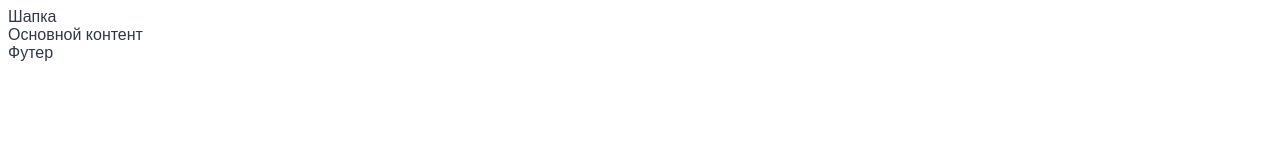
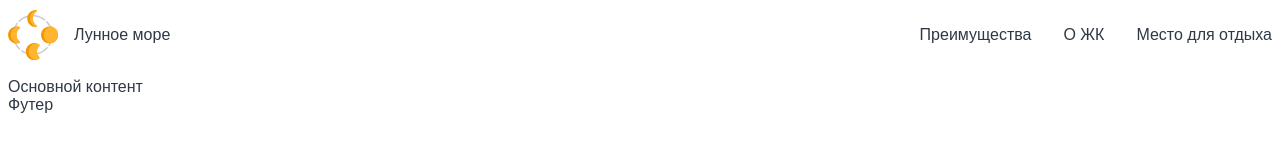
Before and after one commit to sdemikhov/layout-designer-project-lvl1, a plain HTML site: page index.html in a window 1280 px wide. Drawn offline with Linux system fonts and the light colour scheme.

Commit message:
start work on step3

```diff
--- a/index.html
+++ b/index.html
@@ -9,7 +9,19 @@
     <link rel="stylesheet" href="styles/style.css">
 </head>
 <body>
-    <header>Шапка</header>
+    <header>
+        <div class="logo-container">
+            <img class="logo" src="images/logo.svg" alt="moon-sea-logo">
+            <span>Лунное море</span>
+        </div>
+        <nav>
+            <ul>
+                <li>Преимущества</li>
+                <li>О ЖК</li>
+                <li>Место для отдыха</li>
+            </ul>
+        </nav>
+    </header>
     <main>Основной контент</main>
     <footer>Футер</footer>
 </body>
--- a/styles/style.css
+++ b/styles/style.css
@@ -1,8 +1,49 @@
-html {
+* {
+    box-sizing: border-box;
+}
+
+body {
     font-family: Arial, Helvetica, sans-serif;
     color: #303846;
 }
 
 main {
     font-size: 16px;
+    padding-top: 70px;
 }
+
+header {
+    display: flex;
+    align-items: center;
+    position: fixed;
+    top: 0px;
+    height: 70px;
+    width: 100%;
+
+}
+
+header nav ul {
+    display: flex;
+    list-style: none;
+    padding: 0;
+    flex: 1;
+}
+
+header nav ul li {
+    border: 1em solid white;
+}
+
+.logo-container {
+    display: flex;
+    align-items: center;
+    flex: 1;
+}
+
+.logo-container span {
+    border: 1em solid white;
+}
+
+.logo {
+    width: 50px;
+    height: 50px;
+}
```
